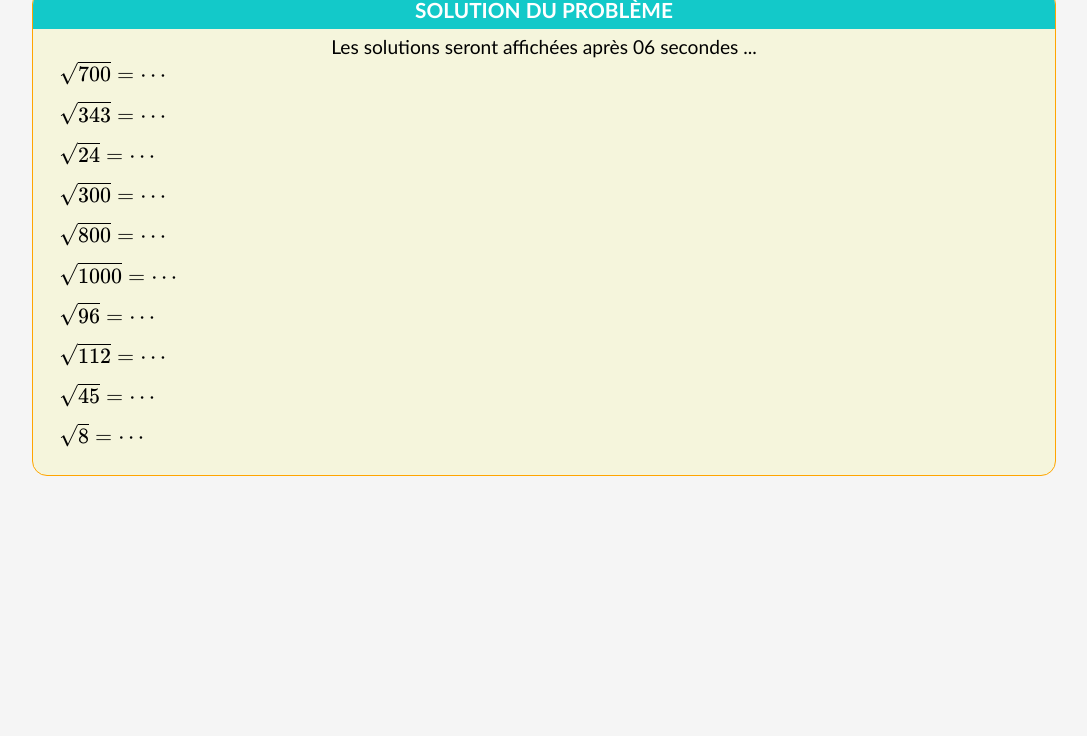
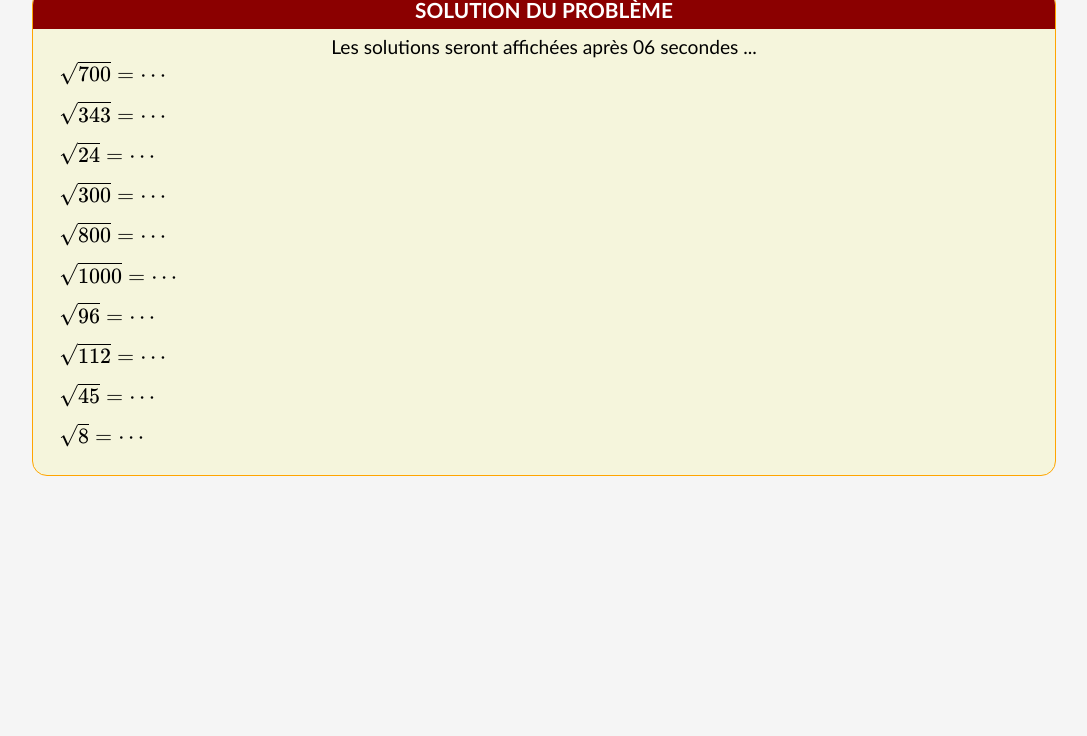
Before and after one commit to MathsAreGreat/oualil, a plain HTML site: page index.html in a window 1280 px wide. Shown: the part 64-800 px from the top of the page, without its empty margins (96-1183 px from the left). Drawn offline with nearby package versions, Linux system fonts and the light colour scheme.

Commit message:
[20240922-045516]

```diff
--- a/index.html
+++ b/index.html
@@ -29,7 +29,7 @@
         <div id="titre">Titre</div>
 
 
-        <div data="Solution du problème" class="para solution">
+        <div data="Solution du problème" class="para exercice">
             <center id="countdown"></center>
             <p></p>
             <p></p>
```
